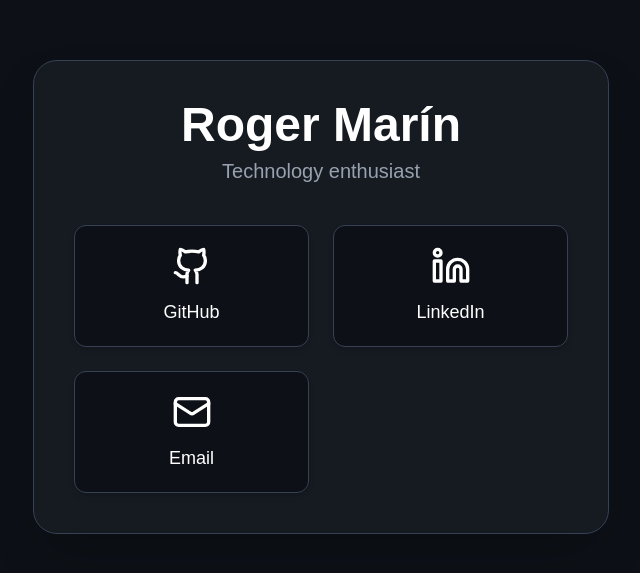
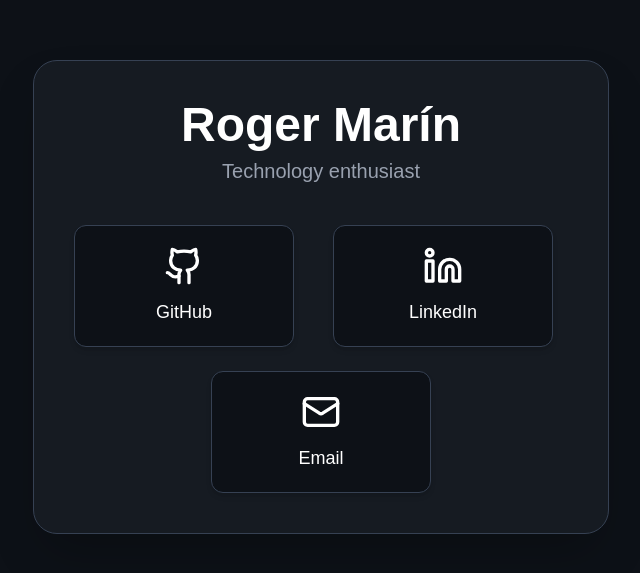
Before and after one commit to Itzskade/itzskade-landing, a Next.js app: page / in a window 1280 px wide. Shown: the part 103-676 px from the top of the page, without its empty margins (319-959 px from the left). Built offline with nearby package versions, Linux system fonts and the light colour scheme.

Commit message:
Update page.tsx

```diff
--- a/src/app/page.tsx
+++ b/src/app/page.tsx
@@ -11,12 +11,12 @@
   {
     name: "LinkedIn",
     url: "https://www.linkedin.com/in/Itzskade",
-    icon: <Linkedin className="w-10 h-10 text-blue" />,
+    icon: <Linkedin className="w-10 h-10 text-white" />,
   },
   {
     name: "Email",
     url: "mailto:itzskade@gmail.com",
-    icon: <Mail className="w-10 h-10 text-red" />,
+    icon: <Mail className="w-10 h-10 text-white" />,
   },
 ];
 
@@ -26,19 +26,20 @@
       <div className="bg-[#161b22] p-10 rounded-3xl shadow-2xl w-full max-w-xl border border-gray-700">
         <div className="text-center mb-10">
           <h1 className="text-5xl font-bold">Roger Marín</h1>
-          <p className="text-xl text-gray-400 mt-2">
-            Technology enthusiast
-          </p>
+          <p className="text-xl text-gray-400 mt-2">Technology enthusiast</p>
         </div>
         <div className="grid grid-cols-2 gap-6">
-          {links.map((link) => (
+          {links.map((link, i) => (
             <a
               href={link.url}
               target="_blank"
               rel="noopener noreferrer"
               key={link.name}
+              className={
+                i === links.length - 1 ? "col-span-2 flex justify-center" : ""
+              }
             >
-              <Card className="rounded-2xl bg-[#0d1117] hover:bg-[#1f2937] transition duration-300 border border-gray-600 shadow-md">
+              <Card className="rounded-2xl bg-[#0d1117] hover:bg-[#1f2937] transition duration-300 border border-gray-600 shadow-md w-full max-w-[220px]">
                 <CardContent className="flex flex-col items-center justify-center p-5">
                   {link.icon}
                   <span className="mt-3 text-white text-lg font-medium">
```
